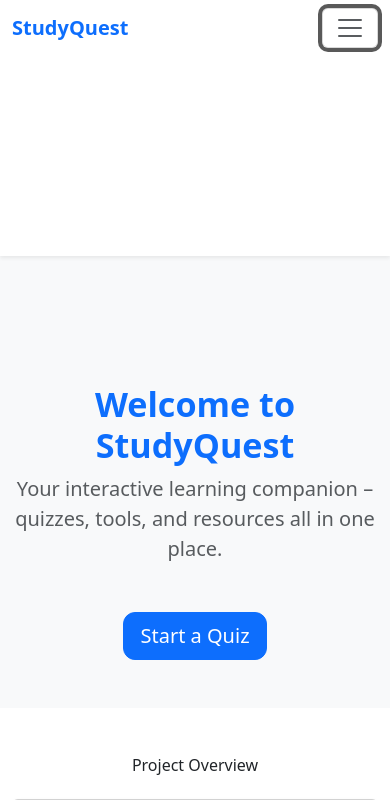
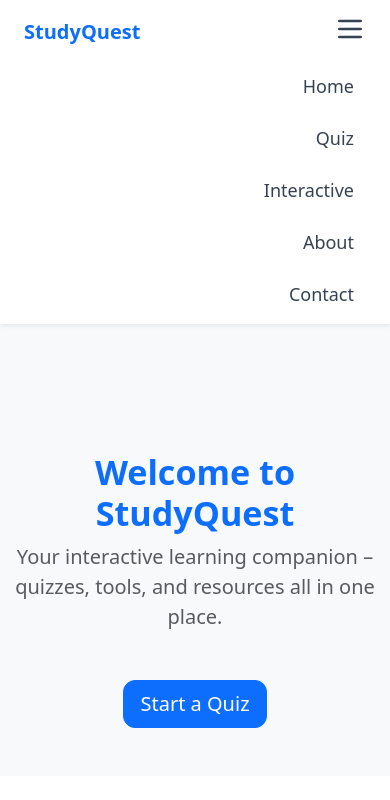
Before and after one commit to alysteragno/gamifiedStudy-platform, a website: page index.html in a window 390 px wide. Both pictures are taken after a click on the button 350 px from the left and 28 px from the top of the page. Shown: the top 800 px of the page. Drawn offline with nearby package versions, Linux system fonts and the light colour scheme.

Commit message:
reafactor(nav): mobile burger functionality refactored and navigatin links set text-ended

```diff
--- a/index.html
+++ b/index.html
@@ -6,30 +6,47 @@
     <title>Document</title>
     <link href="https://cdn.jsdelivr.net/npm/bootstrap@5.3.0/dist/css/bootstrap.min.css" rel="stylesheet" />
 
-    <!-- Tailwind CSS (via CDN for demo purposes) -->
     <script src="https://cdn.tailwindcss.com"></script>
 
-     <!-- Custom CSS -->
-    <link rel="stylesheet" href="css/styles.css" />
+    <link rel="stylesheet" href="style.css" />
 
     <script src="https://code.jquery.com/jquery-3.6.0.min.js"></script>
+
+    <script defer src="script.js"></script>
 </head>
 <body>
-      <nav class="navbar navbar-expand-lg bg-white shadow-sm sticky-top">
-    <div class="container">
-      <a class="navbar-brand fw-bold text-primary" href="#">StudyQuest</a>
-      <button class="navbar-toggler" type="button" data-bs-toggle="collapse" data-bs-target="#navbarNav">
-        <span class="navbar-toggler-icon"></span>
-      </button>
-      <div class="collapse navbar-collapse justify-content-end" id="navbarNav">
-        <ul class="navbar-nav">
-          <li class="nav-item"><a class="nav-link active" href="index.html">Home</a></li>
-          <li class="nav-item"><a class="nav-link" href="quiz.html">Quiz</a></li>
-          <li class="nav-item"><a class="nav-link" href="interactive.html">Interactive</a></li>
-          <li class="nav-item"><a class="nav-link" href="about.html">About</a></li>
-          <li class="nav-item"><a class="nav-link" href="contact.html">Contact</a></li>
-        </ul>
+  <nav class="bg-white shadow-sm sticky top-0 z-50">
+    <div class="max-w-7xl mx-auto px-4 sm:px-6 lg:px-8">
+      <div class="flex justify-between items-center h-16">
+        <div class="flex items-center">
+          <a href="#" class="text-primary font-bold text-xl text-blue-600">StudyQuest</a>
+        </div>
+        <div class="hidden md:flex space-x-4">
+          <a href="index.html" class="text-gray-700 hover:text-blue-600">Home</a>
+          <a href="quiz.html" class="text-gray-700 hover:text-blue-600">Quiz</a>
+          <a href="interactive.html" class="text-gray-700 hover:text-blue-600">Interactive</a>
+          <a href="about.html" class="text-gray-700 hover:text-blue-600">About</a>
+          <a href="contact.html" class="text-gray-700 hover:text-blue-600">Contact</a>
+        </div>
+        <div class="md:hidden">
+          <button id="menu-button" class="text-gray-700 focus:outline-none">
+            <svg class="w-8 h-8" fill="none" stroke="currentColor" stroke-width="2"
+                viewBox="0 0 24 24">
+                <path stroke-linecap="round" stroke-linejoin="round"
+                    d="M4 6h16M4 12h16M4 18h16" />
+            </svg>
+        </button>
+        </div>
       </div>
+    </div>
+
+    <!-- Mobile Menu -->
+    <div id="mobile-menu" class="md:hidden max-h-0 opacity-0 overflow-hidden px-4 text-lg border-b-5 text-end transition-all duration-700 ease-in-out">
+      <a href="index.html" class="block py-2 text-gray-700 hover:text-blue-600 mb-2 mr-3 ">Home</a>
+      <a href="quiz.html" class="block py-2 text-gray-700 hover:text-blue-600 mb-2 mr-3">Quiz</a>
+      <a href="interactive.html" class="block py-2 text-gray-700 hover:text-blue-600 mb-2 mr-3">Interactive</a>
+      <a href="about.html" class="block py-2 text-gray-700 hover:text-blue-600 mb-2 mr-3">About</a>
+      <a href="contact.html" class="block py-2 text-gray-700 hover:text-blue-600 mb-2 mr-3">Contact</a>
     </div>
   </nav>
 
@@ -50,7 +67,7 @@
           <div class="card-body">
             <h5 class="card-title text-primary">Main Functional Page</h5>
             <p class="card-text">Test your knowledge with interactive quizzes designed to reinforce learning in a fun way.</p>
-            <a href="quiz.html" class="btn btn-outline-primary">Try a Quiz</a>
+            <a href="quiz.html" class="btn btn-outline-primary mt-4">Try a Quiz</a>
           </div>
         </div>
       </div>
@@ -59,7 +76,7 @@
           <div class="card-body">
             <h5 class="card-title text-primary">Interactive Page</h5>
             <p class="card-text">Explore animations and dynamic tools like calculators or goal trackers to stay engaged.</p>
-            <a href="interactive.html" class="btn btn-outline-primary">Explore Tools</a>
+            <a href="interactive.html" class="btn btn-outline-primary mt-4"">Explore Tools</a>
           </div>
         </div>
       </div>
@@ -68,8 +85,8 @@
           <div class="card-body">
             <h5 class="card-title text-primary">About & Contact</h5>
             <p class="card-text">Learn more about this project and get in touch with us for feedback or support.</p>
-            <a href="about.html" class="btn btn-outline-primary me-2">About</a>
-            <a href="contact.html" class="btn btn-outline-secondary">Contact</a>
+            <a href="about.html" class="btn btn-outline-primary me-2 mt-4"">About</a>
+            <a href="contact.html" class="btn btn-outline-secondary mt-4"">Contact</a>
           </div>
         </div>
       </div>
--- /dev/null
+++ b/script.js
@@ -0,0 +1,12 @@
+const menuButton = document.getElementById('menu-button');
+const mobileMenu = document.getElementById('mobile-menu');
+
+menuButton.addEventListener('click', () => {
+  if (mobileMenu.classList.contains('max-h-0')) {
+    mobileMenu.classList.remove('max-h-0', 'opacity-0');
+    mobileMenu.classList.add('max-h-screen', 'opacity-100');
+  } else {
+    mobileMenu.classList.add('max-h-0', 'opacity-0');
+    mobileMenu.classList.remove('max-h-screen', 'opacity-100');
+  }
+});
```
